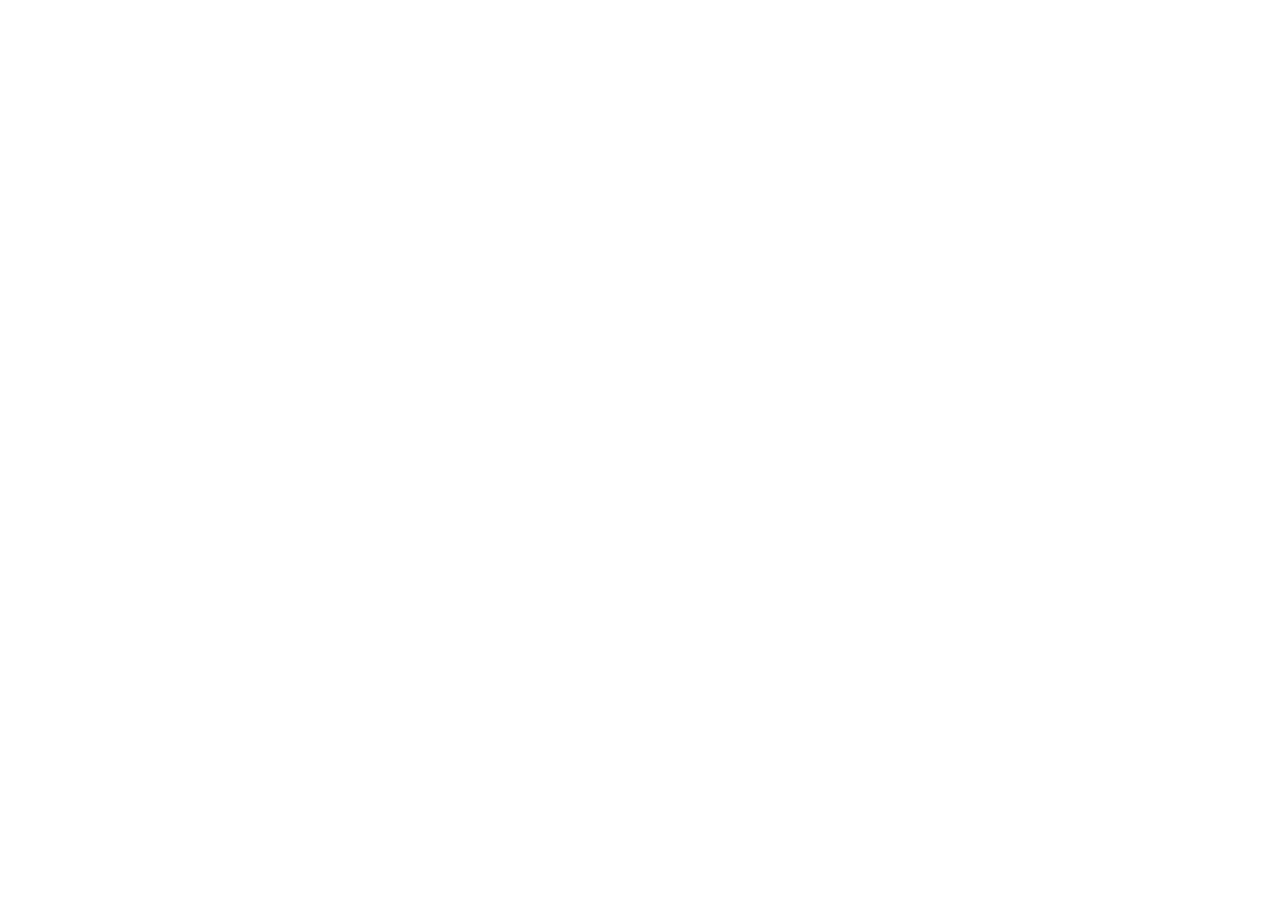
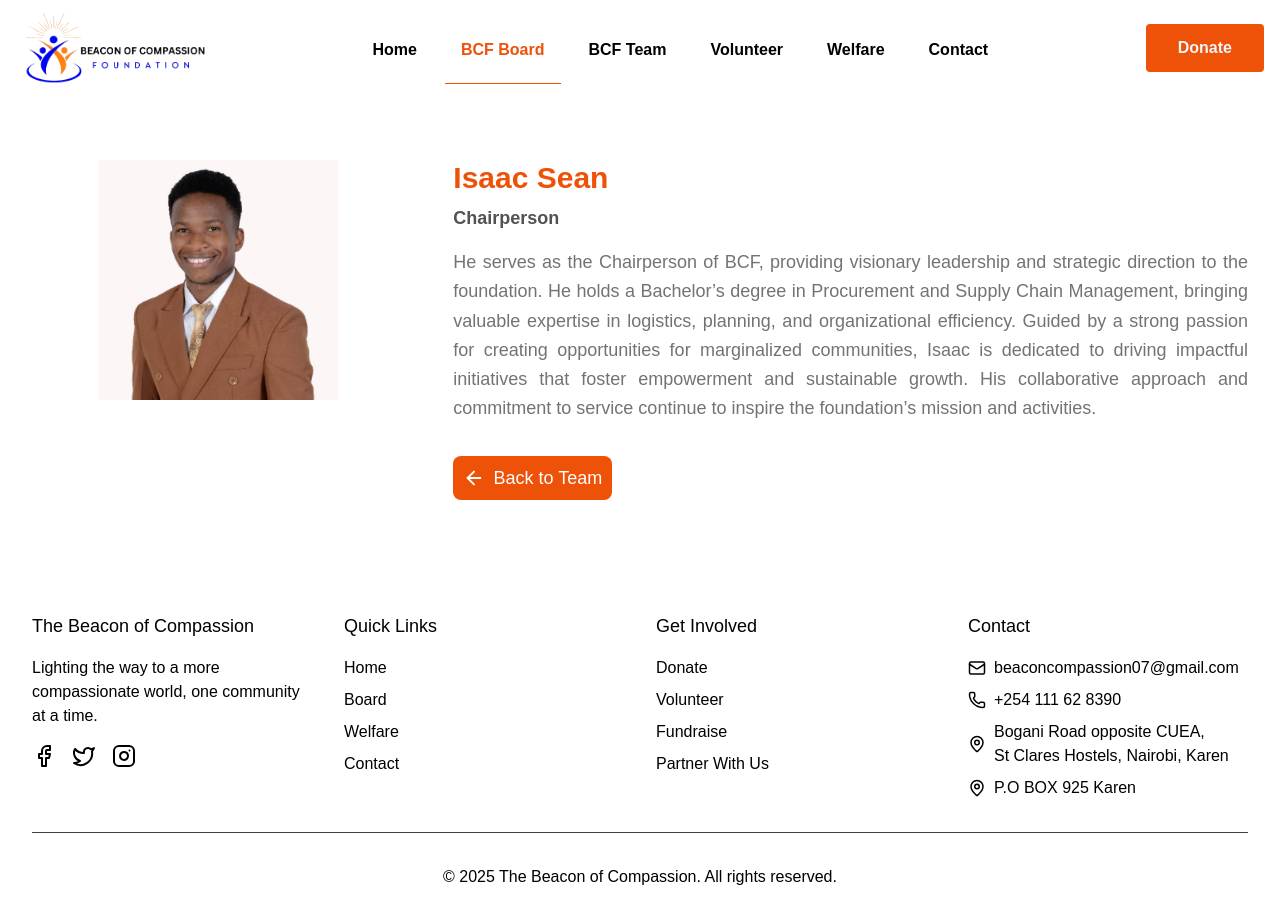
Before and after one commit to Ariel-joe/BCF, a React (Vite) app: page /board/1 in a window 1280 px wide. Before the commit this address had no page. Shown: the top 924 px of the page. Before the commit the page ends 800 px from the top, so only its background shows below. Built offline with nearby package versions, Linux system fonts and the light colour scheme; a web font is replaced by a local one.

Commit message:
update on teamprofile

```diff
--- a/src/components/WelfareCard.jsx
+++ b/src/components/WelfareCard.jsx
@@ -4,6 +4,10 @@
 const WelfareCard = ({ welfare }) => {
 
     const { image, title, status, date, about, progress, budget, id } = welfare;
+    const preview = about
+        ? (about.length > 10 ? about.substring(0, 100) + "..." : about)
+        : "";
+
     return (
         <>
             <div className="bg-white border border-neutral-200 rounded-lg overflow-hidden hover:shadow-lg transition-shadow">
@@ -18,7 +22,7 @@
                         <span className="text-neutral-500 text-sm">{date}</span>
                     </div>
                     <h3 className="text-xl text-neutral-900 mb-3">{title}</h3>
-                    <p className="text-neutral-600 mb-4">{about}</p>
+                    <p className="text-neutral-600 mb-4 text-sm">{preview}</p>
                     <div className="mb-4">
                         <div className="flex justify-between text-sm text-neutral-600 mb-1">
                             <span>Progress</span>
@@ -32,7 +36,7 @@
                         <span className="text-neutral-600">
                             Budget: Ksh {budget}
                         </span>
-                        <Link to={`/welfare/community/${id}`}>
+                        <Link to={`/welfare/${id}`}>
                             <button className="px-4 py-2 bg-neutral-900 text-white rounded-md text-sm hover:bg-neutral-800">
                                 View Details
                             </button>
--- a/src/data/team.json
+++ b/src/data/team.json
@@ -1,5 +1,5 @@
 {
-    "TeamMembers": [
+"TeamMembers": [
         {
             "id": "1",
             "name": "Isaac Sean",
@@ -38,7 +38,7 @@
         },
         {
             "id": "6",
-            "name": "James otieno",
+            "name": "James Otieno",
             "image": "/board/james.jpg",
             "title": "Communications Director",
             "description": "He is a strategic and result-driven communication leader with a strong background in digital media, public relations, and organizational branding. As Head of Communication at BCF, he oversees the foundation’s communication strategy, ensuring clarity, consistency, and impact across all platforms. Holding a degree in Computer Science, James combines technical expertise with creative storytelling to strengthen BCF’s digital presence and community engagement. His passion for innovation and effective communication continues to drive initiatives that amplify BCF’s mission and connect people to meaningful change."
--- a/src/main.jsx
+++ b/src/main.jsx
@@ -10,6 +10,7 @@
 import ContactPage from "./pages/ContactPage";
 import Donatepage from "./pages/Donatepage";
 import SingleWelfare from "./pages/SingleWelfare";
+import TeamProfile from "./pages/Teamprofile";
 
 createRoot(document.getElementById("root")).render(
     <BrowserRouter>
@@ -22,8 +23,10 @@
                 <Route path="/welfare" element={<WelfarePage />} />
                 <Route path="/contact" element={<ContactPage />} />
                 <Route path="/donate" element={<Donatepage />} />
-                <Route path="/welfare/friendsOfBeacon/:id" element={<SingleWelfare />} />
-                <Route path="/welfare/community/:id" element={<SingleWelfare />} />
+                <Route path="/welfare/:id" element={<SingleWelfare />} />
+                <Route path="/team/:id" element={<TeamProfile />} />
+                <Route path="/board/:id" element={<TeamProfile />} />
+
             </Route>
         </Routes>
     </BrowserRouter>
--- /dev/null
+++ b/src/pages/BoardProfile.jsx
@@ -0,0 +1,9 @@
+import React from 'react'
+
+const BoardProfile = () => {
+  return (
+    <div>BoardProfile</div>
+  )
+}
+
+export default BoardProfile
--- /dev/null
+++ b/src/pages/Teamprofile.jsx
@@ -0,0 +1,82 @@
+import { ArrowLeft } from "lucide-react";
+import React from "react";
+import { Link, useParams } from "react-router";
+import TeamData from "../data/team.json";
+
+const { TeamMembers } = TeamData;
+
+const TeamProfile = () => {
+    const params = useParams();
+    const id = params?.id;
+
+    // find the welfare item by id (ids in JSON are numbers)
+    const member = TeamMembers.find((t) => String(t.id) === String(id));
+
+    if (!member) {
+        return (
+            <section className="py-24">
+                <div className="max-w-4xl mx-auto px-4 text-center">
+                    <h2 className="text-2xl font-semibold">
+                        Profile not found
+                    </h2>
+                    <p className="mt-4 text-neutral-600">
+                        No Profile matches the id in the URL.
+                    </p>
+                    <Link
+                        to="/team"
+                        className="inline-block mt-6 text-blue-600 underline"
+                    >
+                        Back to team
+                    </Link>
+                </div>
+            </section>
+        );
+    }
+
+    return (
+        <>
+            <section id="bio-hero" className="py-16 bg-white">
+                <div className="max-w-7xl mx-auto px-4 sm:px-6 lg:px-8">
+                    <div className="grid lg:grid-cols-3 gap-12 items-start">
+                        <div className="lg:col-span-1">
+                            <div className="bg-white text-center sticky top-24">
+                                <img
+                                    src={member.image}
+                                    alt="Sarah Kimani"
+                                    className="w-60 h-60 mx-auto "
+                                />
+
+
+                            </div>
+                        </div>
+
+                        <div className="lg:col-span-2">
+                            <div className="prose prose-lg max-w-none">
+                                <h1 className="text-3xl text-(--color-logo-orange) font-bold mb-2">
+                                    {member.name}
+                                </h1>
+                                <p className="text-lg text-neutral-600 font-semibold mb-4">
+                                    {member.title}
+                                </p>
+
+
+                                <p className="text-lg text-neutral-500 mb-8 text-justify leading-relaxed">
+                                    {member.description}
+                                </p>
+                                <Link
+                                    to={"/team"}
+                                    className="text-white bg-(--color-logo-orange) max-w-[20%] p-2 rounded-lg hover:text-neutral-900 text-lg flex items-center justify-center"
+                                >
+                                    <ArrowLeft size={22} className="mr-2" />
+                                    Back to Team
+                                </Link>
+                            </div>
+                        </div>
+                    </div>
+                </div>
+            </section>
+        </>
+    );
+};
+
+export default TeamProfile;
--- a/src/pages/WelfarePage.jsx
+++ b/src/pages/WelfarePage.jsx
@@ -39,7 +39,7 @@
                             </div>
                             <div className="text-center mt-12">
                                 <button className="px-8 py-3 border border-neutral-300 text-neutral-700 rounded-md hover:bg-neutral-50">
-                                    View All Active Projects
+                                    View All Community Projects
                                 </button>
                             </div>
                         </div>
@@ -123,7 +123,7 @@
                             </div>
                             <div className="text-center mt-12">
                                 <button className="px-8 py-3 border border-neutral-300 text-neutral-700 rounded-md hover:bg-neutral-50">
-                                    View All Active Projects
+                                    View All Friends Of Beacon Projects
                                 </button>
                             </div>
                         </div>
```
